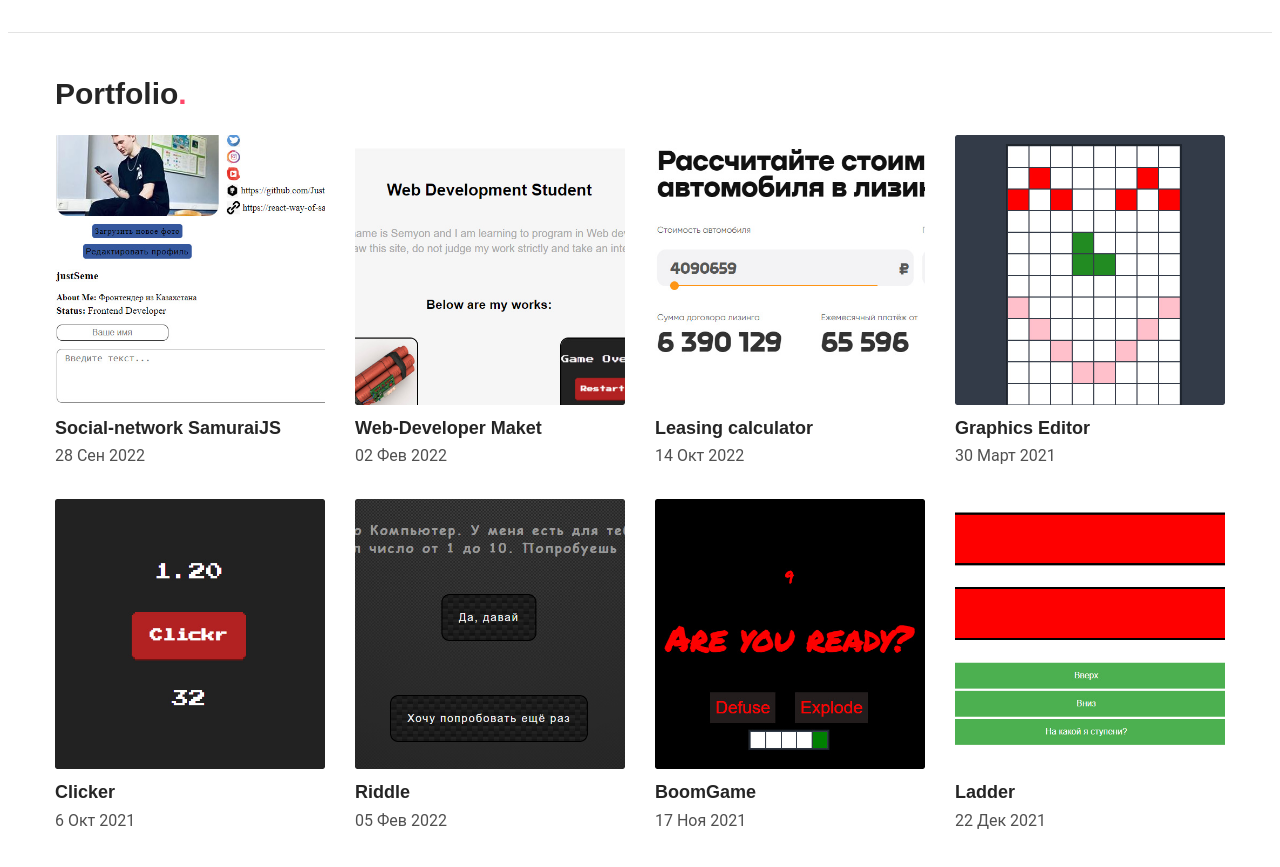
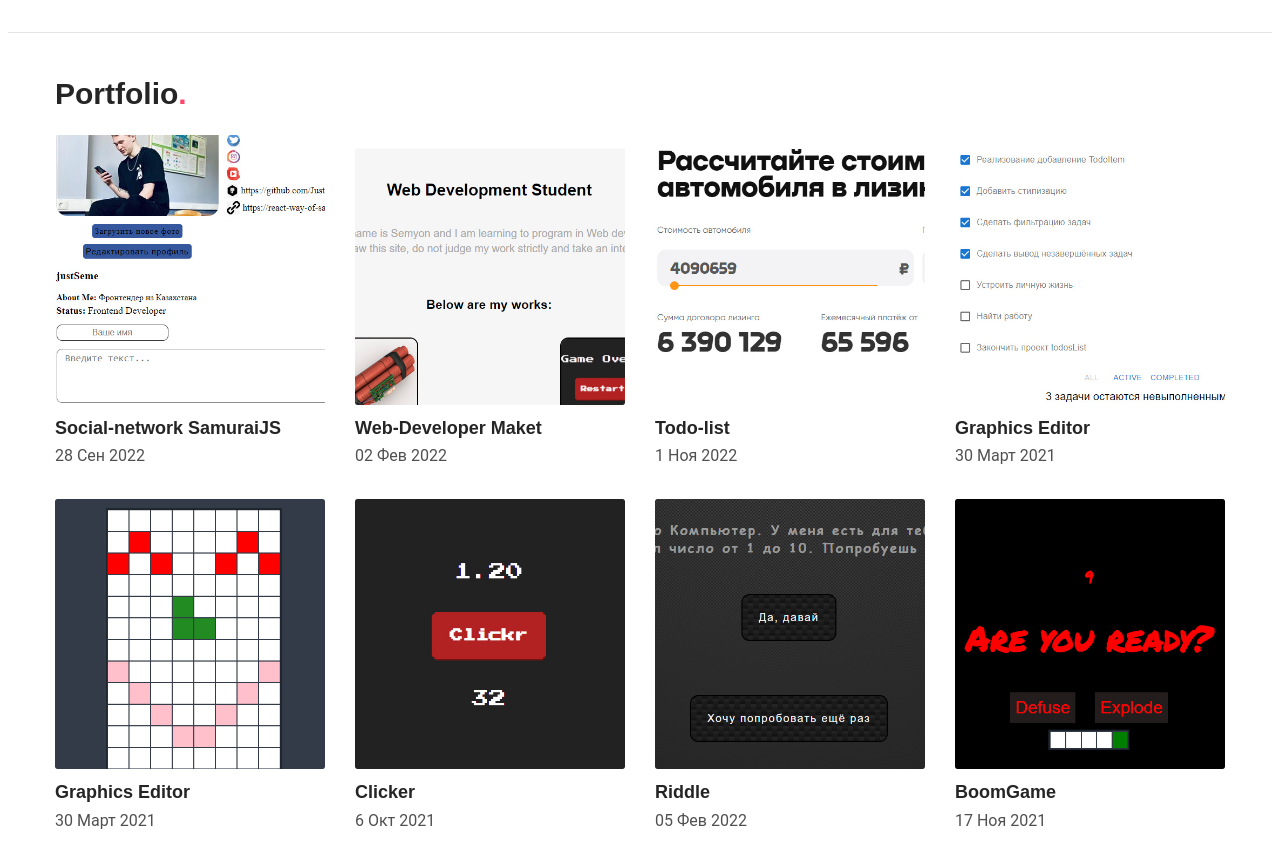
Before and after one commit to JustSeme/Portfolio, a plain HTML site: page index.html in a window 1280 px wide. Shown: the part 1502-2369 px from the top of the page. Drawn offline with nearby package versions, Linux system fonts and the light colour scheme; files whose address does not match are found by name.

Commit message:
add todoList-project in portfolio

```diff
--- a/index.html
+++ b/index.html
@@ -318,10 +318,23 @@
                                         <img src="media/portfolio-images/leasingCalculator.jpg" alt>
                                     </div>
                                     <div class="portfolio-name">
-                                        <span>Leasing calculator</span>
+                                        <span>Todo-list</span>
                                     </div>
                                     <div class="portfolio-date">
-                                        <span>14 Окт 2022</span>
+                                        <span>1 Ноя 2022</span>
+                                    </div>
+                                </a>
+                            </div>
+                            <div class="col-md-3 col-sm-6 col-xs-6 mix wow animate__flipInX">
+                                <a href="https://observable-todos.vercel.app/" target="_blank" class="portfolio-box">
+                                    <div class="portfolio-img">
+                                        <img src="media/portfolio-images/todoList.jpg" alt>
+                                    </div>
+                                    <div class="portfolio-name">
+                                        <span>Graphics Editor</span>
+                                    </div>
+                                    <div class="portfolio-date">
+                                        <span>30 Март 2021</span>
                                     </div>
                                 </a>
                             </div>
```
Also changed, not shown: media/portfolio-images/todoList.jpg (added).
